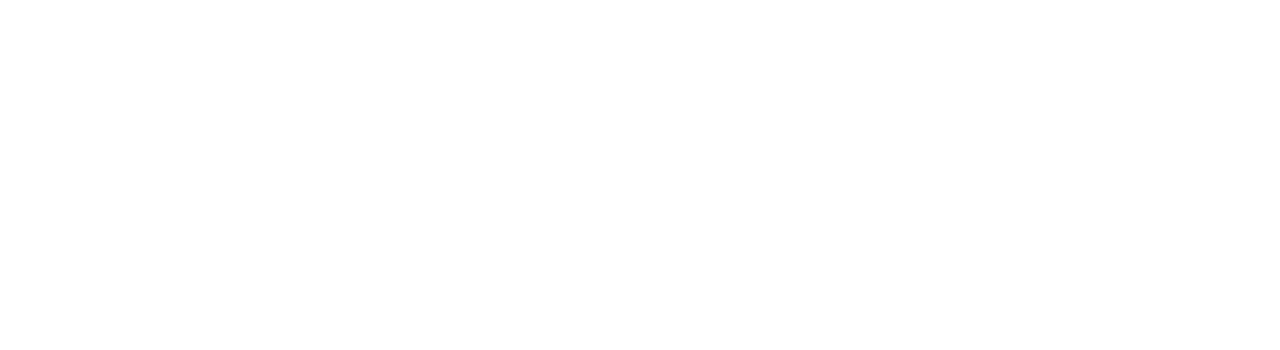
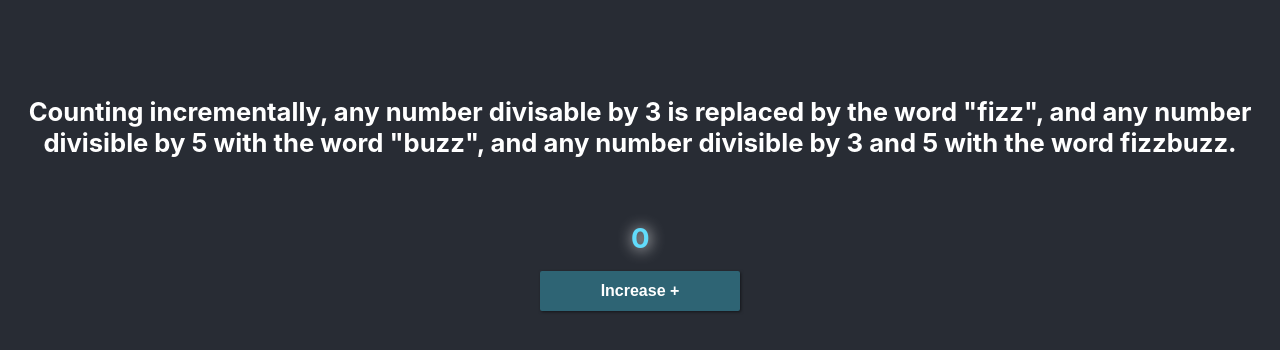
Before and after one commit to tintin89/FizzbuzzTest, a React (Create React App) app: page / in a window 1280 px wide. Shown: the top 350 px of the page. Built offline with nearby package versions, Linux system fonts and the light colour scheme.

Commit message:
refactoring code and add css

```diff
--- a/src/App.css
+++ b/src/App.css
@@ -2,6 +2,57 @@
     display: flex;
     flex-flow: column;
     align-items: center;
+    background-color: #282c34;
     min-height: 100vh;
+    color: #ffff;
+    font-family: -apple-system, BlinkMacSystemFont, 'Segoe UI', Roboto, Oxygen, Ubuntu, Cantarell, 'Open Sans', 'Helvetica Neue', sans-serif;
+}
+.app header h1{
+    padding: 1rem;
+    margin-top: 5rem;
+    text-align: center;
+    font-size:1.6rem;
+}
 
+.counter{
+    width: 100%;
+    margin-top: 3rem;
+    display: flex;
+    flex-flow: column;
+    align-items: center;
 }
+.counter h2{
+    text-align: center;
+    margin-bottom: 1rem;
+    font-size: 1.7rem;
+    color: #61DBFB;
+    text-transform: capitalize;
+    animation: showNumber 0.7s infinite;
+    text-shadow: 1px 1px 15px white;
+}
+@keyframes showNumber {
+    0% {
+        transform: scale(1);
+    }
+    60% {
+        transform: scale(1.1);
+    }
+    100% {
+        transform: scale(1);
+    }
+    }
+
+
+.counter button{
+    width: 200px;
+    padding: 0.7rem 1rem;
+    border-radius: 2px;
+    outline: none;
+    border: none;
+    cursor: pointer;
+    background-color: #2e6474;
+    color: #ffff;
+    font-size: 1rem;
+    font-weight: bold;
+    box-shadow: 1px 1px 3px rgba(0, 0, 0, 0.5);
+}
--- a/src/App.js
+++ b/src/App.js
@@ -1,9 +1,17 @@
 import './App.css';
+import Counter from './Counter';
+
 
 function App() {
+
+
   return (
     <div className="app">
-
+      <header>
+        <h1>Counting incrementally, any number divisable by 3 is replaced by the word "fizz", and any number divisible by 5  with the word "buzz", and
+          any number divisible by 3 and 5 with the word fizzbuzz.</h1>
+      </header>
+    <Counter/>
 
     </div>
   );
--- a/src/Counter.js
+++ b/src/Counter.js
@@ -1,11 +1,15 @@
 import React,{useState} from 'react'
+import {fizzbuzz} from './fizzBuzz';
+import './App.css';
 
 function Counter() {
     const [count,setCount]=useState(0);
     return (
         <div className="counter">
-          <h2>{count}</h2>
-          <button onClick={()=>setCount(prevState=>prevState+1)}>increment</button>
+          <h2>{count>0 ? fizzbuzz(count) : 0}</h2>
+          <button onClick={()=>{
+              setCount(prevState=>prevState+1);
+              }}>Increase +</button>
         </div>
     )
 }
--- a/src/index.css
+++ b/src/index.css
@@ -1,3 +1,9 @@
+*{
+  margin: 0;
+  padding: 0;
+}
+
+
 body {
   margin: 0;
   font-family: -apple-system, BlinkMacSystemFont, 'Segoe UI', 'Roboto', 'Oxygen',
```
Also changed, not shown: 1 other file (tests, documents, lock files or other folders).
